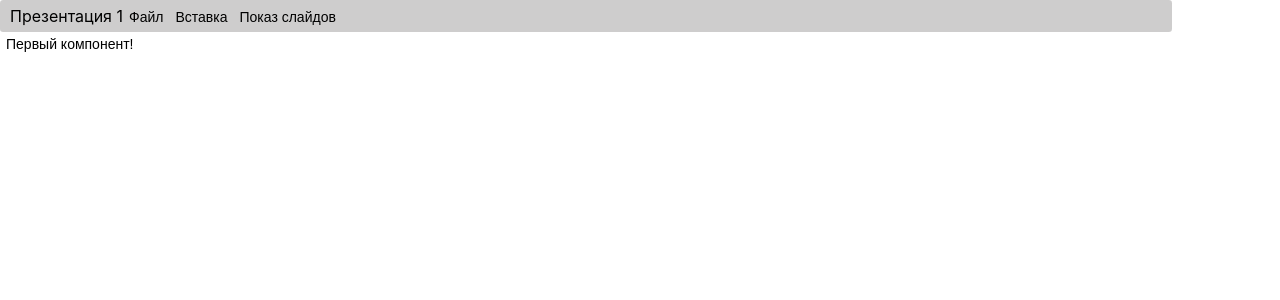
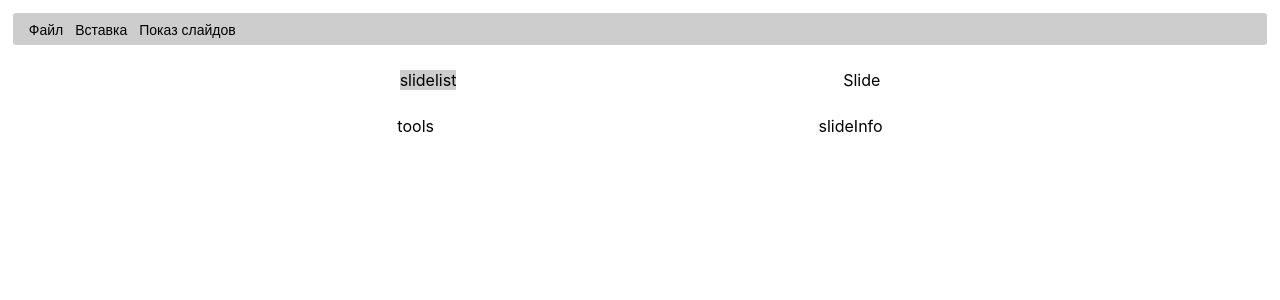
Before and after one commit to pklgn/project-os, a React (Create React App) app: page / in a window 1280 px wide. Shown: the top 300 px of the page. Built offline with nearby package versions, Linux system fonts and the light colour scheme.

Commit message:
фикс: стили

```diff
--- a/public/index.html
+++ b/public/index.html
@@ -15,29 +15,10 @@
       user's mobile device or desktop. See https://developers.google.com/web/fundamentals/web-app-manifest/
     -->
     <link rel="manifest" href="%PUBLIC_URL%/manifest.json" />
-    <!--
-      Notice the use of %PUBLIC_URL% in the tags above.
-      It will be replaced with the URL of the `public` folder during the build.
-      Only files inside the `public` folder can be referenced from the HTML.
-
-      Unlike "/favicon.ico" or "favicon.ico", "%PUBLIC_URL%/favicon.ico" will
-      work correctly both with client-side routing and a non-root public URL.
-      Learn how to configure a non-root public URL by running `npm run build`.
-    -->
-    <title>React App</title>
+    <title>Reac Appt</title>
   </head>
   <body>
     <noscript>You need to enable JavaScript to run this app.</noscript>
     <div id="root"></div>
-    <!--
-      This HTML file is a template.
-      If you open it directly in the browser, you will see an empty page.
-
-      You can add webfonts, meta tags, or analytics to this file.
-      The build step will place the bundled scripts into the <body> tag.
-
-      To begin the development, run `npm start` or `yarn start`.
-      To create a production bundle, use `npm run build` or `yarn build`.
-    -->
   </body>
 </html>
--- a/src/App.css
+++ b/src/App.css
@@ -2,3 +2,23 @@
   text-align: center;
   font-size: 62.5%;
 }
+
+.editor {
+  display: flex;
+  flex-direction: column;
+}
+
+.slides-list {
+  background-color: rgba(190, 189, 189, 0.75);
+  min-width: 255 px;
+  min-height: 500 px;
+  border-radius: 0.2 rem;
+}
+
+.center, .bottom {
+  margin: 1%;
+  display: flex;
+  flex-direction: row;
+  flex-wrap: nowrap;
+  justify-content: space-evenly;
+}
--- a/src/App.tsx
+++ b/src/App.tsx
@@ -1,12 +1,52 @@
 import "./App.css";
-import {Button} from "./components/common/Button"
-import {TopBar} from "./components/TopBar/TopBar";
+import { TopBar } from "./components/TopBar/TopBar";
 
 function App() {
-    return <div>
-        <TopBar/>
-        <Button text={'Первый компонент!'} state={"default"} onClick={() => console.log('onClick')}/>
+  return <PresentationEditor />;
+}
+
+function PresentationEditor(): JSX.Element {
+  return (
+    <div className="editor">
+      <TopBar />
+      <Center />
+      <Bottom />
     </div>
+  );
+}
+
+function Center(): JSX.Element {
+  return (
+    <div className="center">
+      <SlideList />
+      <Slide />
+    </div>
+  );
+}
+
+function Bottom(): JSX.Element {
+  return (
+    <div className="bottom">
+      <SlideListTool />
+      <SlideInfo />
+    </div>
+  );
+}
+
+function SlideList(): JSX.Element {
+  return <div className="slides-list">slidelist</div>;
+}
+
+function Slide(): JSX.Element {
+  return <div className="slide">Slide</div>;
+}
+
+function SlideListTool(): JSX.Element {
+  return <div className="slides-list-tools">tools</div>;
+}
+
+function SlideInfo(): JSX.Element {
+  return <div className="slide-info">slideInfo</div>;
 }
 
 export default App;
--- a/src/components/TopBar/TopBar.module.css
+++ b/src/components/TopBar/TopBar.module.css
@@ -1,5 +1,5 @@
 .top-bar {
-  width: 90%;
+  margin: 1%;
   padding: 0 10px;
   background-color: rgba(190, 189, 189, 0.75);
   border-radius: 0.2rem;
--- a/src/components/TopBar/TopBar.tsx
+++ b/src/components/TopBar/TopBar.tsx
@@ -1,32 +1,26 @@
-import {Button} from "../common/Button";
-import styles from './TopBar.module.css'
+import { Button } from "../common/Button/Button";
+import styles from "./TopBar.module.css";
 
 function TopBar() {
-    const mockData = [
+    const mockData: string[] = [
         'Файл',
         'Вставка',
         'Показ слайдов',
-    ]
-    const buttonList = mockData.map(text => {
-        return <Button text={text} state={"default"} onClick={() => console.log('hello')}/>
-    })
+    ];
 
-    return <div
-        className={styles['top-bar']}
-    >
-        <div
-            className={styles['top-bar__text']}
-        >
-            <span>Презентация 1</span>
+    const buttonList: JSX.Element[] = mockData.map(text => {
+        return <Button text={text} state={"default"} onClick={() => console.log('hello')} />
+    });
+
+    return (
+        <div className={styles['top-bar']}>
+            <div className={styles['top-bar__button-list']}>
+                {buttonList}
+            </div>
         </div>
-        <div
-            className={styles['top-bar__button-list']}
-        >
-            {buttonList}
-        </div>
-    </div>
+    );
 }
 
 export {
-    TopBar,
+    TopBar
 }
--- a/src/components/common/Button.css
+++ /dev/null
@@ -1,19 +0,0 @@
-.button {
-  border: none;
-  font-size: 14px;
-  border-radius: 0.2rem;
-  display: inline-block;
-  cursor: pointer;
-  background-color: transparent;
-  transition: all ease-out 0.2s;
-  padding: 4px 6px;
-}
-
-.button_hover {
-  transition: all ease-out 0.2s;
-  background-color: rgba(190, 189, 189, 0.75);
-}
-
-.button:focus {
-  background-color: #f6ea6a;
-}
--- a/src/components/common/Button.tsx
+++ /dev/null
@@ -1,35 +0,0 @@
-import {withMods} from '../utils/withMods'
-import {useState} from "react";
-import './Button.css'
-
-function Button(props: {
-    text: string;
-    state: 'loading'|'disabled'|'default';
-    onClick: () => void;
-}) {
-    const {
-        text,
-        state,
-        onClick
-    } = props
-
-    const disabled = state === 'loading' || state === 'disabled'
-
-    const [hover, setHover] = useState(false)
-
-    return <button
-        className={withMods('button', {
-            'hover': hover && !disabled
-        })}
-        disabled={disabled}
-        onClick={onClick}
-        onMouseOver={() => setHover(true)}
-        onMouseOut={() => setHover(false)}
-    >
-        <span>{text}</span>
-    </button>
-}
-
-export {
-    Button,
-}
--- /dev/null
+++ b/src/components/common/Button/Button.css
@@ -0,0 +1,19 @@
+.button {
+  border: none;
+  font-size: 14px;
+  border-radius: 0.2rem;
+  display: inline-block;
+  cursor: pointer;
+  background-color: transparent;
+  transition: all ease-out 0.2s;
+  padding: 4px 6px;
+}
+
+.button_hover {
+  transition: all ease-out 0.2s;
+  background-color: rgba(190, 189, 189, 0.75);
+}
+
+.button:focus {
+  background-color: #f6ea6a;
+}
--- /dev/null
+++ b/src/components/common/Button/Button.tsx
@@ -0,0 +1,35 @@
+import {withMods} from '../../utils/withMods'
+import {useState} from "react";
+import './Button.css'
+
+function Button(props: {
+    text: string;
+    state: 'loading'|'disabled'|'default';
+    onClick: () => void;
+}): JSX.Element {
+    const {
+        text,
+        state,
+        onClick
+    } = props
+
+    const disabled = state === 'loading' || state === 'disabled'
+
+    const [hover, setHover] = useState(false)
+
+    return <button
+        className={withMods('button', {
+            'hover': hover && !disabled
+        })}
+        disabled={disabled}
+        onClick={onClick}
+        onMouseOver={() => setHover(true)}
+        onMouseOut={() => setHover(false)}
+    >
+        <span>{text}</span>
+    </button>
+}
+
+export {
+    Button,
+}
--- /dev/null
+++ b/src/components/common/DropdownButton/DropdownButton.module.css
@@ -0,0 +1,10 @@
+.button {
+  border: none;
+  font-size: 14px;
+  border-radius: 0.2rem;
+  display: inline-block;
+  cursor: pointer;
+  background-color: transparent;
+  transition: all ease-out 0.2s;
+  padding: 4px 6px;
+}
```
Also changed, not shown: src/components/common/DropdownButton/DropdownButton.tsx (added, +9 -0 lines).
